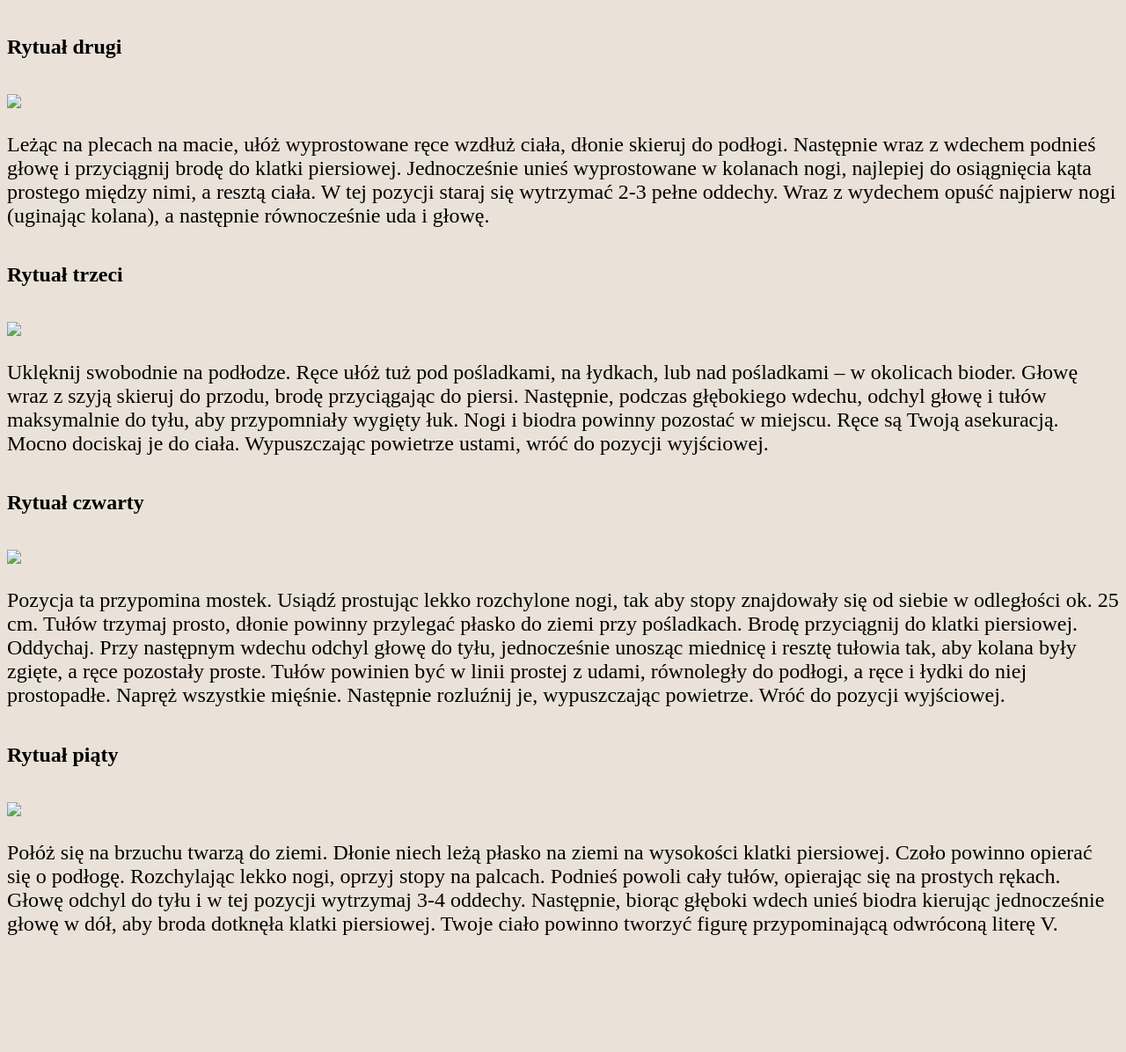
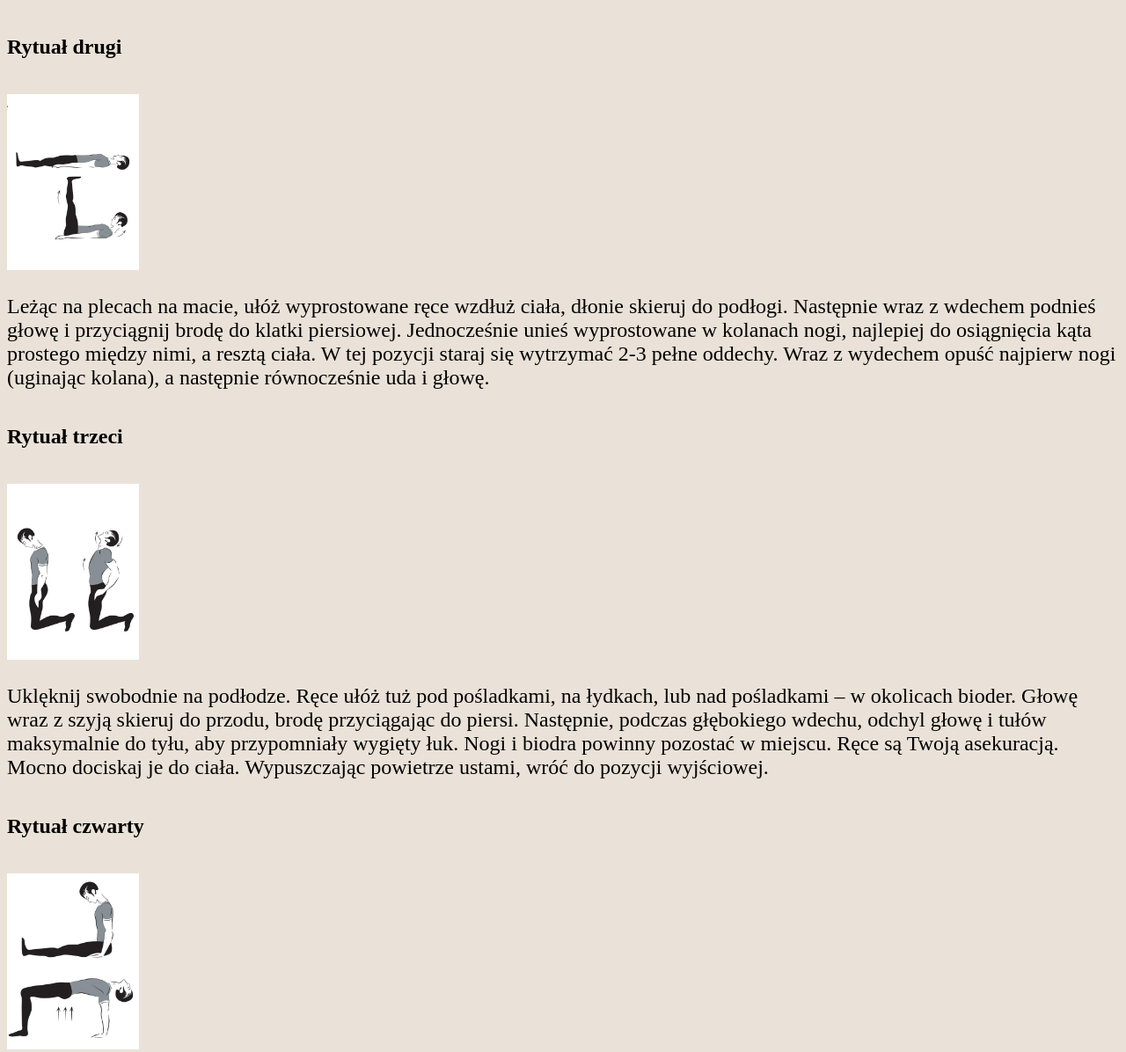
Before and after one commit to RutlawskiTrening/DodusiaTrening, a plain HTML site: page rytuały.html in a window 1280 px wide. Shown: the top 1196 px of the page at 88% size. Before the commit the page ends 1088 px from the top, so only its background shows below. Drawn offline with Linux system fonts and the light colour scheme; the site is published under a folder, as on GitHub Pages, so addresses that start at the root find nothing; a script that the page names is missing.

Commit message:
seventh commit

```diff
--- a/rytuały.html
+++ b/rytuały.html
@@ -13,15 +13,15 @@
 </head>
 <body class="body">
     <h5 class="rytuał">Rytuał drugi</h5>
-<img src="/Zdjęcia/rytualy-tybetanskie-2-1.jpg" height="200">
+<img src="Zdjęcia/rytualy-tybetanskie-2-1.jpg" height="200">
 <p class="opis__rytuałów">Leżąc na plecach na macie, ułóż wyprostowane ręce wzdłuż ciała, dłonie skieruj do podłogi. Następnie wraz z wdechem podnieś głowę i przyciągnij brodę do klatki piersiowej. Jednocześnie unieś wyprostowane w kolanach nogi, najlepiej do osiągnięcia kąta prostego między nimi, a resztą ciała. W tej pozycji staraj się wytrzymać 2-3 pełne oddechy. Wraz z wydechem opuść najpierw nogi (uginając kolana), a następnie równocześnie uda i głowę.</p>
 <h5 class="rytuał">Rytuał trzeci</h5>
-<img src="/Zdjęcia/rytualy-tybetanskie-3-1.jpg" height="200">
+<img src="Zdjęcia/rytualy-tybetanskie-3-1.jpg" height="200">
 <p class="opis__rytuałów">Uklęknij swobodnie na podłodze. Ręce ułóż tuż pod pośladkami, na łydkach, lub nad pośladkami – w okolicach bioder. Głowę wraz z szyją skieruj do przodu, brodę przyciągając do piersi. Następnie, podczas głębokiego wdechu, odchyl głowę i tułów maksymalnie do tyłu, aby przypomniały wygięty łuk. Nogi i biodra powinny pozostać w miejscu. Ręce są Twoją asekuracją. Mocno dociskaj je do ciała. Wypuszczając powietrze ustami, wróć do pozycji wyjściowej.</p>
 <h5 class="rytuał">Rytuał czwarty</h5>
-<img src="/Zdjęcia/rytualy-tybetanskie-4-1.jpg" height="200">
+<img src="Zdjęcia/rytualy-tybetanskie-4-1.jpg" height="200">
 <p class="opis__rytuałów">Pozycja ta przypomina mostek. Usiądź prostując lekko rozchylone nogi, tak aby stopy znajdowały się od siebie w odległości ok. 25 cm. Tułów trzymaj prosto, dłonie powinny przylegać płasko do ziemi przy pośladkach. Brodę przyciągnij do klatki piersiowej. Oddychaj. Przy następnym wdechu odchyl głowę do tyłu, jednocześnie unosząc miednicę i resztę tułowia tak, aby kolana były zgięte, a ręce pozostały proste. Tułów powinien być w linii prostej z udami, równoległy do podłogi, a ręce i łydki do niej prostopadłe. Napręż wszystkie mięśnie. Następnie rozluźnij je, wypuszczając powietrze. Wróć do pozycji wyjściowej.</p>
 <h5 class="rytuał">Rytuał piąty</h5>
-<img src="/Zdjęcia/rytualy-tybetanskie-5-1.jpg" height="200">
+<img src="Zdjęcia/rytualy-tybetanskie-5-1.jpg" height="200">
 <p class="opis__rytuałów">Połóż się na brzuchu twarzą do ziemi. Dłonie niech leżą płasko na ziemi na wysokości klatki piersiowej. Czoło powinno opierać się o podłogę. Rozchylając lekko nogi, oprzyj stopy na palcach. Podnieś powoli cały tułów, opierając się na prostych rękach. Głowę odchyl do tyłu i w tej pozycji wytrzymaj 3-4 oddechy. Następnie, biorąc głęboki wdech unieś biodra kierując jednocześnie głowę w dół, aby broda dotknęła klatki piersiowej. Twoje ciało powinno tworzyć figurę przypominającą odwróconą literę V.</p>
 </body>
```
Also changed, not shown: index.html (+1 -1 lines).
